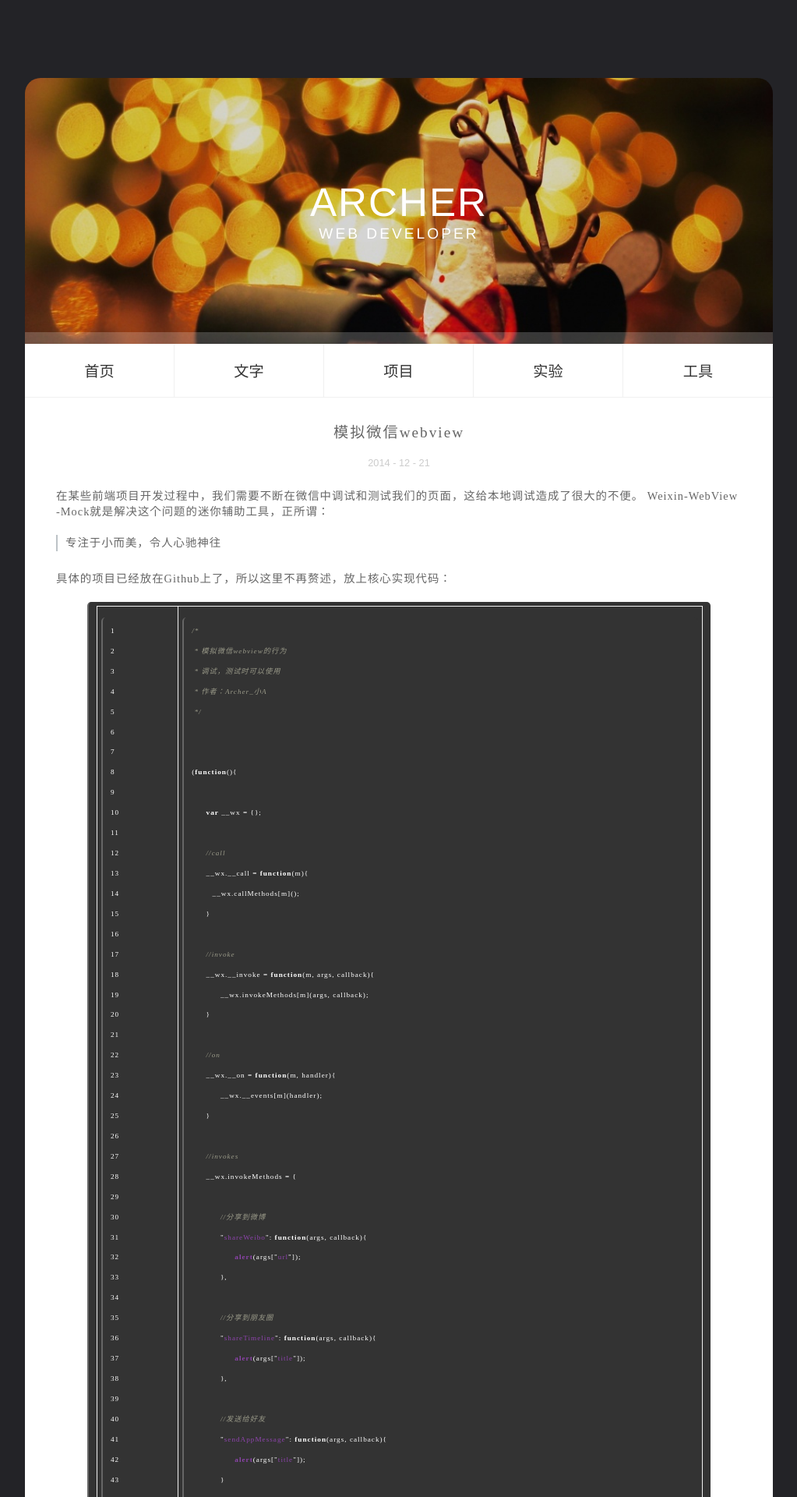
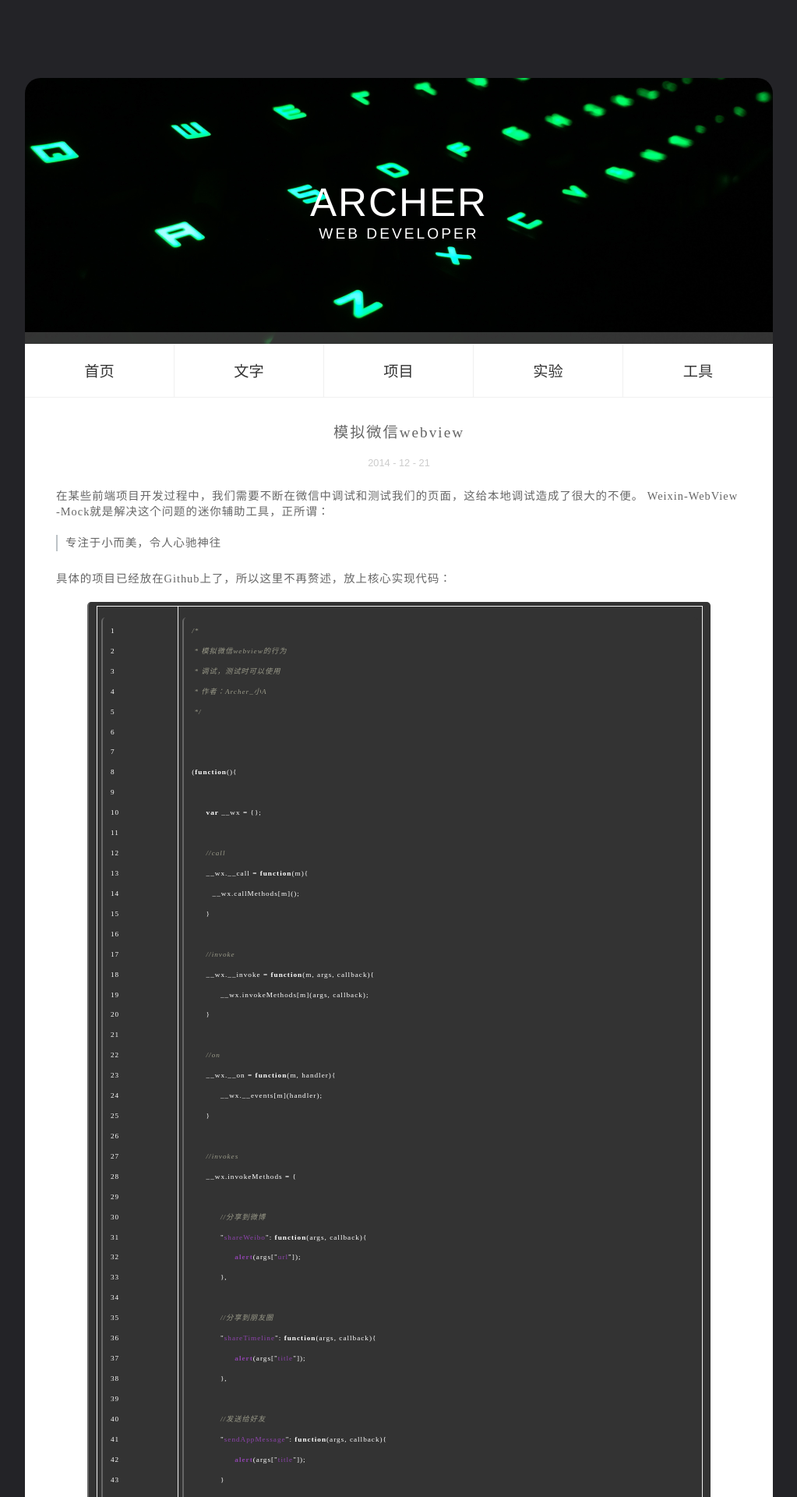
Before and after one commit to qddegtya/qddegtya.github.io, a Jekyll site: the page built from index.html, in a window 1280 px wide. Shown: the top 1920 px of the page at 78% size, without its empty margins (128-1151 px from the left). Built offline with Jekyll 4.4.1, drawn with Linux system fonts in a browser that asks for light colours; nearby versions of some CDN libraries.

Commit message:
删除部分资源

```diff
--- a/assets/css/theme.css
+++ b/assets/css/theme.css
@@ -130,7 +130,7 @@ li{
         border-radius: 20px 20px 0 0;
         padding: 130px 0;
         width: 100%;
-        background: url("../images/santa-1024x768.jpg") left -120px no-repeat;
+        background: url("../images/bigheader3.jpg") left -120px no-repeat;
         background-size: cover;
         color: #ffffff;
 
```
Also changed, not shown: assets/images/ajax-loader.gif (deleted), assets/images/santa-1024x768.jpg (deleted), 3 other files.
